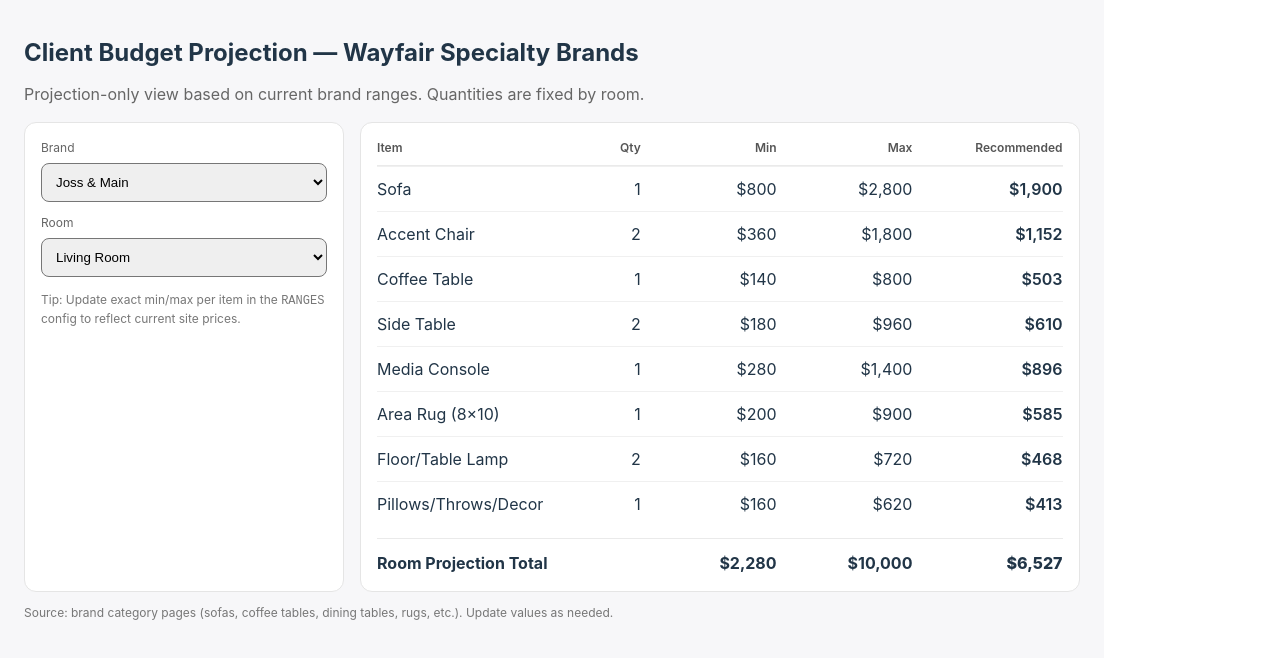
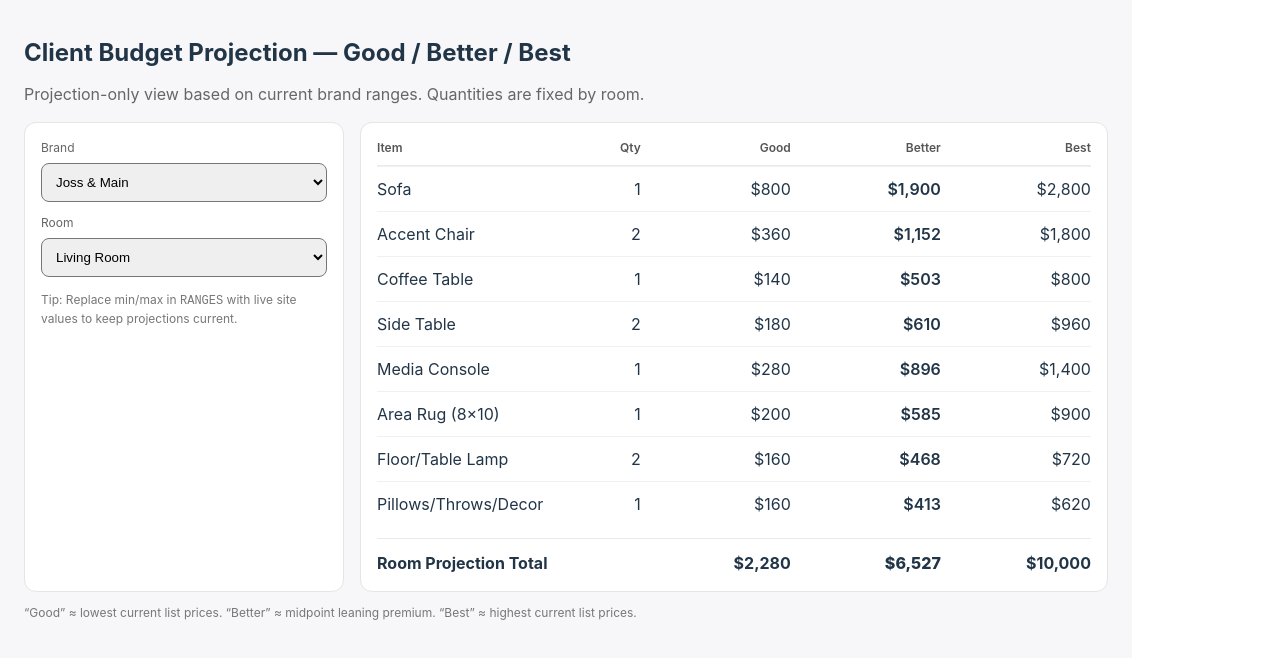
Before and after one commit to hkufchak-sys/budget-calculator, a React (Vite) app: page / in a window 1280 px wide. Shown: the top 658 px of the page. Built offline with nearby package versions, Linux system fonts and the light colour scheme.

Commit message:
Update App.tsx

```diff
--- a/src/App.tsx
+++ b/src/App.tsx
@@ -9,51 +9,50 @@
   n.toLocaleString(undefined, { style: "currency", currency: "USD", maximumFractionDigits: 0 });
 
 /**
- * RANGES — update these with the exact min/max you verify on brand category pages.
- * Tip: use 8x10 for main rugs, per-chair pricing for dining chairs.
- * Quantities are fixed for projection (clients can't change them).
+ * RANGES — update these with exact min/max from brand category pages.
+ * Quantities are fixed (projection-only).
  */
 const RANGES: Room[] = [
   {
     key: "living",
     label: "Living Room",
     items: [
-      { key: "sofa",         label: "Sofa",                 qty: 1, ranges: {
+      { key: "sofa",   label: "Sofa",                 qty: 1, ranges: {
         "Joss & Main": { min: 800,  max: 2800 },
         "AllModern":   { min: 700,  max: 3000 },
         "Birch Lane":  { min: 1300, max: 4500 },
       }},
-      { key: "accent",       label: "Accent Chair",         qty: 2, ranges: {
+      { key: "accent", label: "Accent Chair",         qty: 2, ranges: {
         "Joss & Main": { min: 180,  max: 900  },
         "AllModern":   { min: 170,  max: 1200 },
         "Birch Lane":  { min: 320,  max: 1600 },
       }},
-      { key: "coffee",       label: "Coffee Table",         qty: 1, ranges: {
+      { key: "coffee", label: "Coffee Table",         qty: 1, ranges: {
         "Joss & Main": { min: 140,  max: 800  },
         "AllModern":   { min: 120,  max: 900  },
         "Birch Lane":  { min: 280,  max: 1200 },
       }},
-      { key: "side",         label: "Side Table",           qty: 2, ranges: {
+      { key: "side",   label: "Side Table",           qty: 2, ranges: {
         "Joss & Main": { min: 90,   max: 480  },
         "AllModern":   { min: 80,   max: 520  },
         "Birch Lane":  { min: 160,  max: 720  },
       }},
-      { key: "media",        label: "Media Console",        qty: 1, ranges: {
+      { key: "media",  label: "Media Console",        qty: 1, ranges: {
         "Joss & Main": { min: 280,  max: 1400 },
         "AllModern":   { min: 240,  max: 1600 },
         "Birch Lane":  { min: 520,  max: 2200 },
       }},
-      { key: "rug",          label: "Area Rug (8×10)",      qty: 1, ranges: {
+      { key: "rug",    label: "Area Rug (8×10)",      qty: 1, ranges: {
         "Joss & Main": { min: 200,  max: 900  },
         "AllModern":   { min: 180,  max: 1100 },
         "Birch Lane":  { min: 260,  max: 1600 },
       }},
-      { key: "lamps",        label: "Floor/Table Lamp",     qty: 2, ranges: {
+      { key: "lamps",  label: "Floor/Table Lamp",     qty: 2, ranges: {
         "Joss & Main": { min: 80,   max: 360  },
         "AllModern":   { min: 70,   max: 460  },
         "Birch Lane":  { min: 130,  max: 620  },
       }},
-      { key: "decor",        label: "Pillows/Throws/Decor", qty: 1, ranges: {
+      { key: "decor",  label: "Pillows/Throws/Decor", qty: 1, ranges: {
         "Joss & Main": { min: 160,  max: 620  },
         "AllModern":   { min: 150,  max: 720  },
         "Birch Lane":  { min: 260,  max: 900  },
@@ -64,42 +63,42 @@
     key: "bedroom",
     label: "Bedroom",
     items: [
-      { key: "bed",       label: "Bed Frame",                qty: 1, ranges: {
+      { key: "bed",      label: "Bed Frame",                qty: 1, ranges: {
         "Joss & Main": { min: 350,  max: 1500 },
         "AllModern":   { min: 320,  max: 1700 },
         "Birch Lane":  { min: 650,  max: 2600 },
       }},
-      { key: "mattress",  label: "Mattress (Queen)",         qty: 1, ranges: {
+      { key: "mattress", label: "Mattress (Queen)",         qty: 1, ranges: {
         "Joss & Main": { min: 400,  max: 1500 },
         "AllModern":   { min: 400,  max: 1700 },
         "Birch Lane":  { min: 650,  max: 2300 },
       }},
-      { key: "nights",    label: "Nightstand",               qty: 2, ranges: {
+      { key: "nights",   label: "Nightstand",               qty: 2, ranges: {
         "Joss & Main": { min: 140,  max: 620  },
         "AllModern":   { min: 120,  max: 720  },
         "Birch Lane":  { min: 240,  max: 920  },
       }},
-      { key: "dresser",   label: "Dresser",                  qty: 1, ranges: {
+      { key: "dresser",  label: "Dresser",                  qty: 1, ranges: {
         "Joss & Main": { min: 280,  max: 1400 },
         "AllModern":   { min: 260,  max: 1600 },
         "Birch Lane":  { min: 520,  max: 2300 },
       }},
-      { key: "bench",     label: "Bed Bench",                qty: 1, ranges: {
+      { key: "bench",    label: "Bed Bench",                qty: 1, ranges: {
         "Joss & Main": { min: 160,  max: 720  },
         "AllModern":   { min: 140,  max: 820  },
         "Birch Lane":  { min: 260,  max: 1100 },
       }},
-      { key: "rugBR",     label: "Area Rug (8×10)",          qty: 1, ranges: {
+      { key: "rugBR",    label: "Area Rug (8×10)",          qty: 1, ranges: {
         "Joss & Main": { min: 200,  max: 900  },
         "AllModern":   { min: 180,  max: 1100 },
         "Birch Lane":  { min: 260,  max: 1600 },
       }},
-      { key: "bedding",   label: "Bedding Set (duvet/sheets)", qty: 1, ranges: {
+      { key: "bedding",  label: "Bedding Set (duvet/sheets)", qty: 1, ranges: {
         "Joss & Main": { min: 200,  max: 560  },
         "AllModern":   { min: 190,  max: 700  },
         "Birch Lane":  { min: 260,  max: 900  },
       }},
-      { key: "lampsBR",   label: "Table Lamps (pair)",       qty: 1, ranges: {
+      { key: "lampsBR",  label: "Table Lamps (pair)",       qty: 1, ranges: {
         "Joss & Main": { min: 140,  max: 520  },
         "AllModern":   { min: 130,  max: 620  },
         "Birch Lane":  { min: 230,  max: 920  },
@@ -110,27 +109,27 @@
     key: "dining",
     label: "Dining Room",
     items: [
-      { key: "table",     label: "Dining Table",             qty: 1, ranges: {
+      { key: "table",    label: "Dining Table",             qty: 1, ranges: {
         "Joss & Main": { min: 340,  max: 1900 },
         "AllModern":   { min: 320,  max: 2300 },
         "Birch Lane":  { min: 720,  max: 3200 },
       }},
-      { key: "chairs",    label: "Dining Chairs (per chair)", qty: 6, ranges: {
+      { key: "chairs",   label: "Dining Chairs (per chair)", qty: 6, ranges: {
         "Joss & Main": { min: 90,   max: 360  },
         "AllModern":   { min: 80,   max: 460  },
         "Birch Lane":  { min: 160,  max: 620  },
       }},
-      { key: "sideboard", label: "Sideboard/Buffet",         qty: 1, ranges: {
+      { key: "sideboard",label: "Sideboard/Buffet",         qty: 1, ranges: {
         "Joss & Main": { min: 320,  max: 1600 },
         "AllModern":   { min: 300,  max: 1800 },
         "Birch Lane":  { min: 620,  max: 2600 },
       }},
-      { key: "rugDR",     label: "Area Rug (8×10)",          qty: 1, ranges: {
+      { key: "rugDR",    label: "Area Rug (8×10)",          qty: 1, ranges: {
         "Joss & Main": { min: 200,  max: 900  },
         "AllModern":   { min: 180,  max: 1100 },
         "Birch Lane":  { min: 260,  max: 1600 },
       }},
-      { key: "lightDR",   label: "Chandelier/Pendant",       qty: 1, ranges: {
+      { key: "lightDR",  label: "Chandelier/Pendant",       qty: 1, ranges: {
         "Joss & Main": { min: 160,  max: 720  },
         "AllModern":   { min: 150,  max: 900  },
         "Birch Lane":  { min: 260,  max: 1300 },
@@ -141,27 +140,27 @@
     key: "office",
     label: "Home Office",
     items: [
-      { key: "desk",      label: "Desk",                     qty: 1, ranges: {
+      { key: "desk",     label: "Desk",                     qty: 1, ranges: {
         "Joss & Main": { min: 170,  max: 900  },
         "AllModern":   { min: 160,  max: 1100 },
         "Birch Lane":  { min: 320,  max: 1600 },
       }},
-      { key: "chair",     label: "Office Chair",             qty: 1, ranges: {
+      { key: "chair",    label: "Office Chair",             qty: 1, ranges: {
         "Joss & Main": { min: 140,  max: 620  },
         "AllModern":   { min: 130,  max: 820  },
         "Birch Lane":  { min: 230,  max: 1100 },
       }},
-      { key: "storage",   label: "Bookcase/Storage",         qty: 1, ranges: {
+      { key: "storage",  label: "Bookcase/Storage",         qty: 1, ranges: {
         "Joss & Main": { min: 140,  max: 700  },
         "AllModern":   { min: 120,  max: 900  },
         "Birch Lane":  { min: 230,  max: 1300 },
       }},
-      { key: "rugOF",     label: "Area Rug (5×8)",           qty: 1, ranges: {
+      { key: "rugOF",    label: "Area Rug (5×8)",           qty: 1, ranges: {
         "Joss & Main": { min: 140,  max: 600  },
         "AllModern":   { min: 120,  max: 700  },
         "Birch Lane":  { min: 210,  max: 900  },
       }},
-      { key: "lampOF",    label: "Task/Desk Lamp",           qty: 1, ranges: {
+      { key: "lampOF",   label: "Task/Desk Lamp",           qty: 1, ranges: {
         "Joss & Main": { min: 70,   max: 260  },
         "AllModern":   { min: 60,   max: 320  },
         "Birch Lane":  { min: 110,  max: 450  },
@@ -170,43 +169,40 @@
   },
 ];
 
-/** Midpoint recommendation */
-const recommend = (r: Range) => Math.round(r.min + 0.55 * (r.max - r.min));
+/** Tier math: Good = min; Better = slightly above midpoint; Best = max */
+const unitGood = (r: Range) => r.min;
+const unitBest = (r: Range) => r.max;
+const unitBetter = (r: Range) => Math.round(r.min + 0.55 * (r.max - r.min));
 
 export default function App() {
   const [brand, setBrand] = useState<Brand>("Joss & Main");
   const [roomKey, setRoomKey] = useState<string>(RANGES[0].key);
-
   const room = useMemo(() => RANGES.find(r => r.key === roomKey)!, [roomKey]);
 
   const lines = room.items.map(i => {
     const r = i.ranges[brand];
-    const unitRec = recommend(r);
-    const minSub = r.min * i.qty;
-    const maxSub = r.max * i.qty;
-    const recSub = unitRec * i.qty;
-    return { ...i, range: r, unitRec, minSub, maxSub, recSub };
+    const good = unitGood(r) * i.qty;
+    const better = unitBetter(r) * i.qty;
+    const best = unitBest(r) * i.qty;
+    return { ...i, r, good, better, best };
   });
 
   const totals = lines.reduce(
-    (acc, l) => {
-      acc.min += l.minSub;
-      acc.max += l.maxSub;
-      acc.rec += l.recSub;
-      return acc;
-    },
-    { min: 0, max: 0, rec: 0 }
+    (acc, l) => ({ good: acc.good + l.good, better: acc.better + l.better, best: acc.best + l.best }),
+    { good: 0, better: 0, best: 0 }
   );
 
   const box: React.CSSProperties = { padding: 16, border: "1px solid #e5e5e5", borderRadius: 12, background: "#fff" };
+  const head = { display: "grid", gridTemplateColumns: "1.2fr 0.6fr 1fr 1fr 1fr", gap: 8, fontSize: 12, fontWeight: 600, color: "#555", paddingBottom: 8, borderBottom: "1px solid #eaeaea" };
+  const row = { display: "grid", gridTemplateColumns: "1.2fr 0.6fr 1fr 1fr 1fr", gap: 8, padding: "10px 0", borderTop: "1px solid #f0f0f0", alignItems: "center" };
 
   return (
     <div style={{ fontFamily: "Inter, system-ui, sans-serif", margin: "0 auto", maxWidth: 1100, padding: 24, background: "#f7f7f9", minHeight: "100vh" }}>
-      <h1 style={{ fontSize: 24, marginBottom: 4 }}>Client Budget Projection — Wayfair Specialty Brands</h1>
+      <h1 style={{ fontSize: 24, marginBottom: 4 }}>Client Budget Projection — Good / Better / Best</h1>
       <p style={{ color: "#666", marginBottom: 16 }}>Projection-only view based on current brand ranges. Quantities are fixed by room.</p>
 
       <div style={{ display: "grid", gridTemplateColumns: "320px 1fr", gap: 16 }}>
-        {/* Controls (locked to Brand + Room only) */}
+        {/* Controls */}
         <div style={box}>
           <div style={{ fontSize: 12, color: "#666", marginBottom: 6 }}>Brand</div>
           <select value={brand} onChange={(e) => setBrand(e.target.value as Brand)} style={{ width: "100%", padding: 10, borderRadius: 8 }}>
@@ -223,44 +219,44 @@
           </select>
 
           <div style={{ marginTop: 14, fontSize: 12, color: "#777" }}>
-            Tip: Update exact min/max per item in the <code>RANGES</code> config to reflect current site prices.
+            Tip: Replace min/max in <code>RANGES</code> with live site values to keep projections current.
           </div>
         </div>
 
         {/* Table */}
         <div style={box}>
-          <div style={{ display: "grid", gridTemplateColumns: "1.2fr 0.6fr 0.9fr 0.9fr 1fr", gap: 8, fontSize: 12, fontWeight: 600, color: "#555", paddingBottom: 8, borderBottom: "1px solid #eaeaea" }}>
+          <div style={head as any}>
             <div>Item</div>
             <div style={{ textAlign: "right" }}>Qty</div>
-            <div style={{ textAlign: "right" }}>Min</div>
-            <div style={{ textAlign: "right" }}>Max</div>
-            <div style={{ textAlign: "right" }}>Recommended</div>
+            <div style={{ textAlign: "right" }}>Good</div>
+            <div style={{ textAlign: "right" }}>Better</div>
+            <div style={{ textAlign: "right" }}>Best</div>
           </div>
 
           {lines.map(l => (
-            <div key={l.key} style={{ display: "grid", gridTemplateColumns: "1.2fr 0.6fr 0.9fr 0.9fr 1fr", gap: 8, padding: "10px 0", borderTop: "1px solid #f0f0f0", alignItems: "center" }}>
+            <div key={l.key} style={row as any}>
               <div>{l.label}</div>
               <div style={{ textAlign: "right" }}>{l.qty}</div>
-              <div style={{ textAlign: "right" }}>{currency(l.minSub)}</div>
-              <div style={{ textAlign: "right" }}>{currency(l.maxSub)}</div>
-              <div style={{ textAlign: "right", fontWeight: 600 }}>{currency(l.recSub)}</div>
+              <div style={{ textAlign: "right" }}>{currency(l.good)}</div>
+              <div style={{ textAlign: "right", fontWeight: 600 }}>{currency(l.better)}</div>
+              <div style={{ textAlign: "right" }}>{currency(l.best)}</div>
             </div>
           ))}
 
           <div style={{ borderTop: "1px solid #eaeaea", marginTop: 12, paddingTop: 12 }}>
-            <div style={{ display: "grid", gridTemplateColumns: "1.2fr 0.6fr 0.9fr 0.9fr 1fr", gap: 8 }}>
+            <div style={{ display: "grid", gridTemplateColumns: "1.2fr 0.6fr 1fr 1fr 1fr", gap: 8 }}>
               <div style={{ fontWeight: 700 }}>Room Projection Total</div>
               <div />
-              <div style={{ textAlign: "right", fontWeight: 700 }}>{currency(totals.min)}</div>
-              <div style={{ textAlign: "right", fontWeight: 700 }}>{currency(totals.max)}</div>
-              <div style={{ textAlign: "right", fontWeight: 800 }}>{currency(totals.rec)}</div>
+              <div style={{ textAlign: "right", fontWeight: 700 }}>{currency(totals.good)}</div>
+              <div style={{ textAlign: "right", fontWeight: 800 }}>{currency(totals.better)}</div>
+              <div style={{ textAlign: "right", fontWeight: 700 }}>{currency(totals.best)}</div>
             </div>
           </div>
         </div>
       </div>
 
       <p style={{ color: "#777", fontSize: 12, marginTop: 12 }}>
-        Source: brand category pages (sofas, coffee tables, dining tables, rugs, etc.). Update values as needed.
+        “Good” ≈ lowest current list prices. “Better” ≈ midpoint leaning premium. “Best” ≈ highest current list prices.
       </p>
     </div>
   );
```
